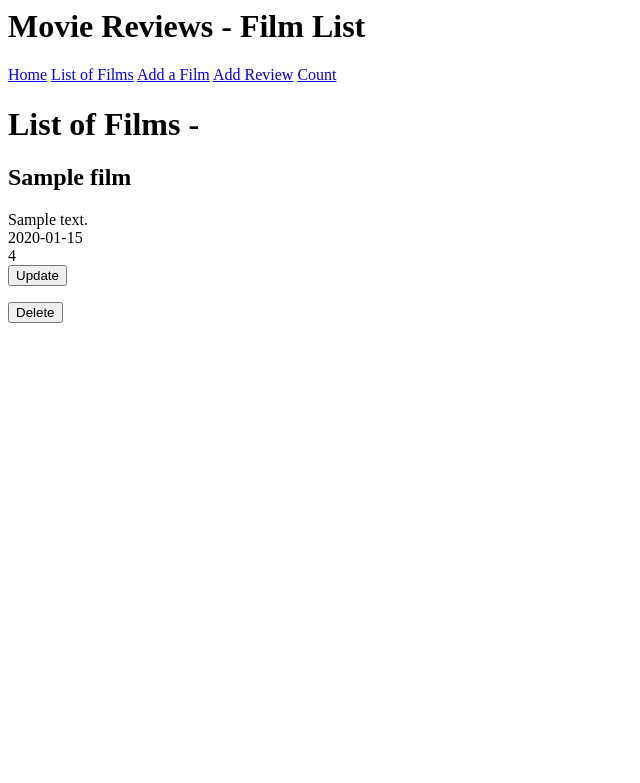
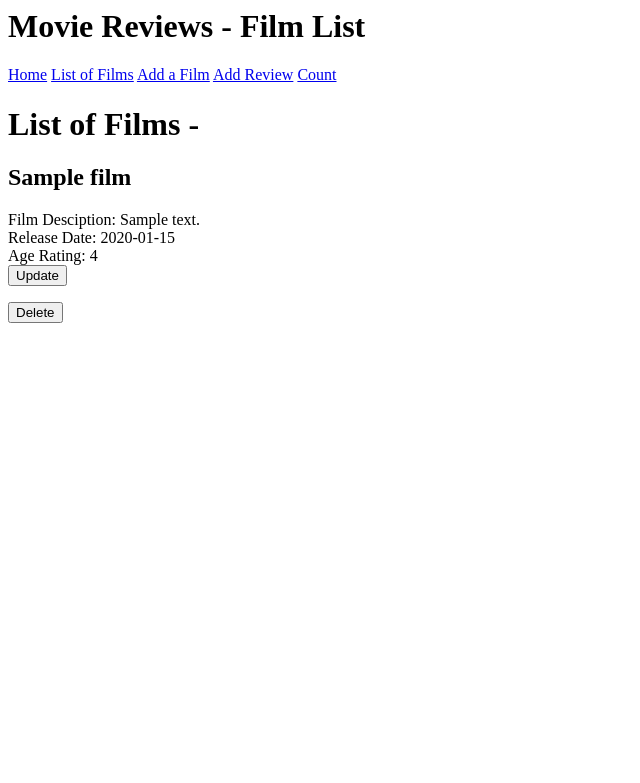
Before and after one commit to sc18kg/first-qa-project, a Flask app: page /filmlist in a window 1280 px wide. Shown: the top 783 px of the page, without its empty margins (0-640 px from the left). Run offline with Flask 2, Linux system fonts and the light colour scheme; tables that the repository leaves empty hold one stand-in row (values such as "Sample post").

Commit message:
Few changes to the formatting and layout

```diff
--- a/application/forms.py
+++ b/application/forms.py
@@ -8,7 +8,7 @@ class AddReview(FlaskForm):
     author = StringField("Reviewee Name:")
     review = StringField("Review:")
     rating = StringField("What was your rating /10:")
-    submit = SubmitField("Submit Task")
+    submit = SubmitField("Add Review")
 
 class AddFilm(FlaskForm):
 
--- a/application/templates/add_review.html
+++ b/application/templates/add_review.html
@@ -9,6 +9,7 @@
         <div class='form'>
             <form action=''  method='POST'>
                 {{ form.hidden_tag() }}
+                <br>
                 {{form.film_title.label }} {{form.film_title}}
                 <br>
                 {{ form.author.label }} {{ form.author }}
@@ -16,6 +17,7 @@
                 {{ form.review.label }} {{ form.review }}
                 <br>
                 {{ form.rating.label }} {{ form.rating }}
+                <br>
                 {{ form.submit }}
             {{ message }}
             </form>
--- a/application/templates/addfilm.html
+++ b/application/templates/addfilm.html
@@ -1,14 +1,16 @@
 {% extends 'layout.html' %}
 {% block body %}
+
 <div class='form'>
     <form action='' method='POST'>
         {{ form.hidden_tag() }}
+        <br>
         {{ form.title.label }} {{ form.title }} <br>
 
 	{{ form.description.label }} {{ form.description }} <br>
 	{{ form.released_at.label }} {{ form.released_at }} <br>
 	{{ form.age_rating.label }} {{ form.age_rating }} <br>
-
+<br>
         {{ form.submit }}
         {{ message }}
     </form>
--- a/application/templates/filmlist.html
+++ b/application/templates/filmlist.html
@@ -4,8 +4,9 @@
    {% for films in all_films %}
 
 <h2>{{films.title }}</h2>
-{{ films.description }} <br>
-{{ films.released_at}} <br> {{ films.age_rating }}
+
+Film Desciption: {{ films.description }} <br>
+Release Date: {{ films.released_at}} <br> Age Rating: {{ films.age_rating }}
 
 <br>
 <form action="{{ url_for('update', id=films.id) }}">
--- a/application/templates/home.html
+++ b/application/templates/home.html
@@ -8,8 +8,10 @@
 
              {% for review in film.review %}
              <br>
-             {{ review.author }} <br>
-            {{ review.review }} <br> {{ review.rating }}
+             {{ review.review }} <br>
+             <br>
+             Published by: {{ review.author }}
+              <br> Score: {{ review.rating }} /10
             <br>
             {{ review.review_date }}
             <br>
```
